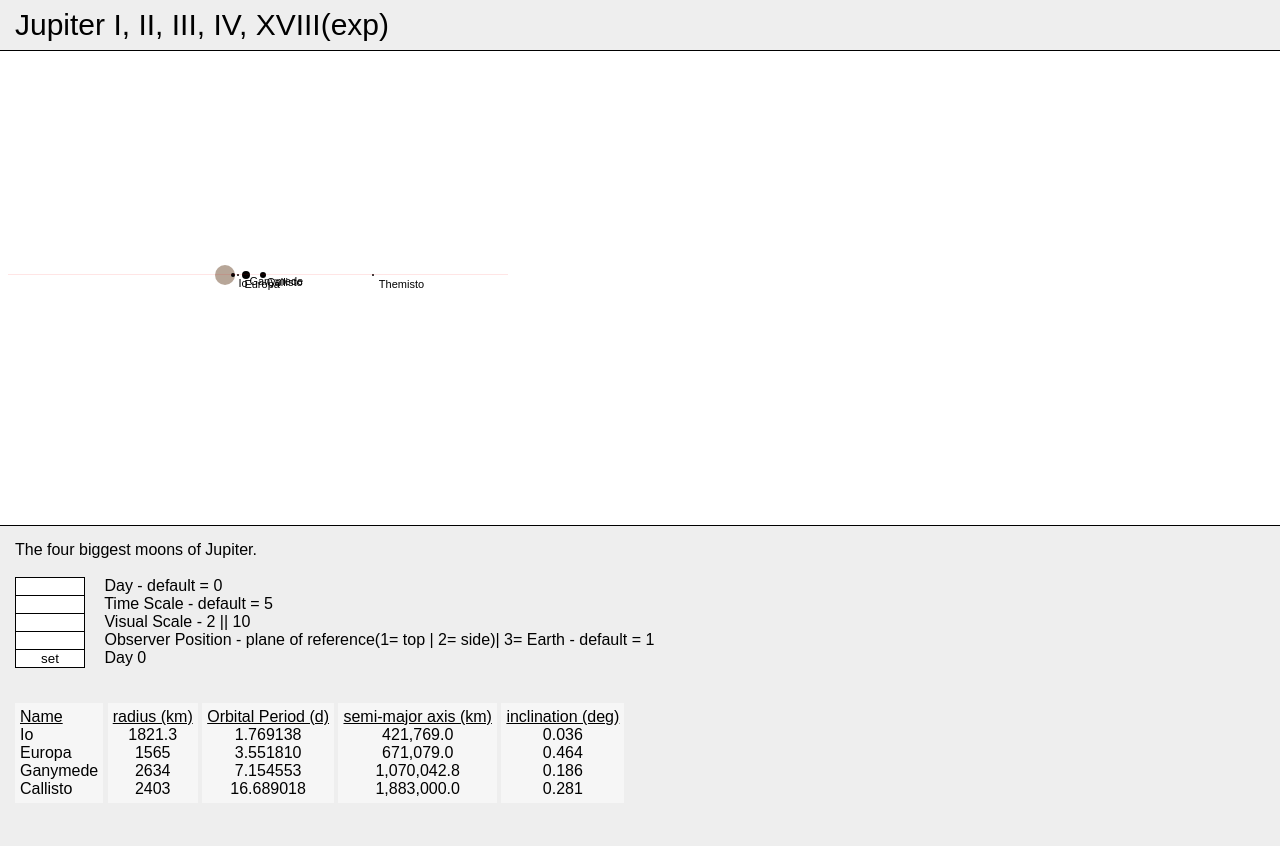
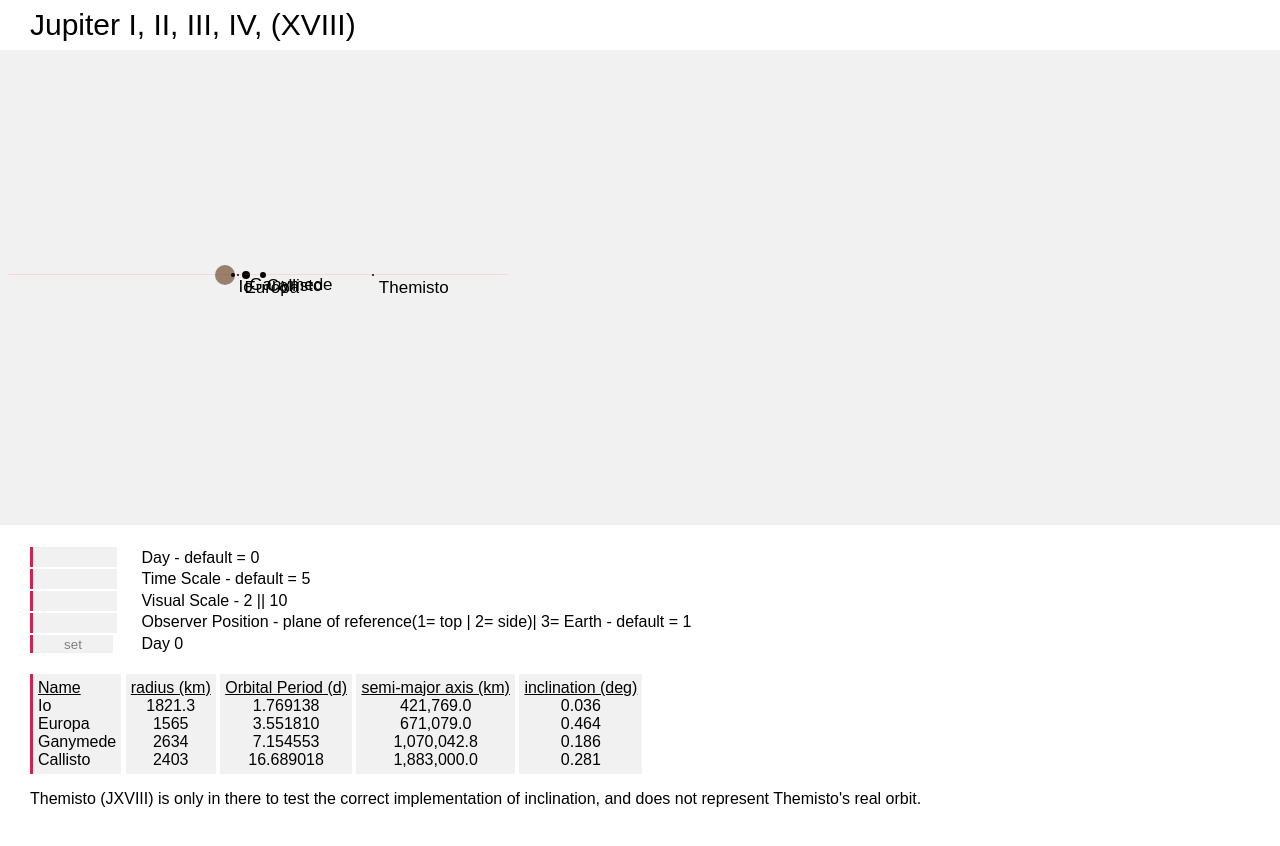
Before and after one commit to etacarinaea/Jupiter, a plain HTML site: page jupiter.html in a window 1280 px wide. Before the commit the page ends 800 px from the top, so only its background shows below. Drawn offline with Linux system fonts and the light colour scheme.

Commit message:
UI changes
changed the UI
some small other changes

```diff
--- a/jupiter.html
+++ b/jupiter.html
@@ -1,12 +1,14 @@
+<!DOCTYPE html>
 <html>
 	<head>
+        <meta http-equiv="Content-Type" content="text/html;charset=utf-8" >
 		<title>Jupiter</title>
-		<link rel="stylesheet" type="text/css" href="style.css" />
-		<script src="sim.js"></script>
-		<script src="set.js"></script>
+		<link rel="stylesheet" type="text/css" href="style.css">
+		<script src="sim.js" type="text/javascript"></script>
+		<script src="set.js" type="text/javascript"></script>
 	</head>
 	<body>
-		<!--- planets/satelites --->
+		<!-- planets/satellites -->
 		<div id="Jupiter"></div>
 		<div id="IoDIV"><span id="IoName">Io</span></div>
 		<div id="EuropaDIV"><span id="EuropaName">Europa</span></div>
@@ -14,22 +16,31 @@
 		<div id="CallistoDIV"><span id="CallistoName">Callisto</span></div>
 		<div id="ThemistoDIV"><span id="ThemistoName">Themisto</span></div>
 
-		<!--- other --->
+		<!-- other -->
 		<div id="ref"></div>
 
-		<!--- UI --->
+		<!-- UI -->
 		<div id="header">
-			Jupiter I, II, III, IV, XVIII(exp)
+			Jupiter I, II, III, IV, (XVIII)
 		</div>
 
 		<div id="main">
-			The four biggest moons of Jupiter.<br><br>
-			<input type="text" id="ut"></input> Day - default = 0<br>
-			<input type="text" id="uts"></input> Time Scale - default = 5<br>
-			<input type="text" id="uvs"></input> Visual Scale - 2 || 10<br>
-			<input type="text" id="umode"></input> Observer Position - plane of reference(1= top | 2= side)| 3= Earth - default = 1<br>
-			<button onclick="set()">set</button>
-			<span id="CurrentTime"></span><br><br><br>
+            <div class="in">
+                <input type="text" id="ut"><br>
+                <input type="text" id="uts"><br>
+                <input type="text" id="uvs"><br>
+                <input type="text" id="umode"><br>
+                <button onclick="set()">set</button>
+            </div>
+            <div class="in">
+                Day - default = 0<br>
+                Time Scale - default = 5<br>
+                Visual Scale - 2 || 10<br>
+                Observer Position - plane of reference(1= top | 2= side)| 3= Earth - default = 1<br>
+                <span id="CurrentTime"></span>
+			</div>
+
+            <br>
 
 			<div class="t">
 				<span class="th">Name</span><br>
@@ -66,7 +77,12 @@
 				0.186<br>
 				0.281
 			</div>
+
+            <br>
+
+            <p>
+                Themisto (JXVIII) is only in there to test the correct implementation of inclination, and does not represent Themisto's real orbit.
+            <p>
 		</div>
-
 	</body>
 </html>
--- a/sim.js
+++ b/sim.js
@@ -61,6 +61,13 @@ var S = new Array(          // radius in km >>>not in use >>>for real size relat
 2634,                       // JIII     Ganymede    +- 10
 2403,                       // JIV      Callisto    +- 5
 71492                       // Jupiter              +- 4
+);
+var Sa = new Array(         // apparent size (Earth)
+0,                          // JI       Io
+0,                          // JII      Europa
+0,                          // JIII     Ganymede
+0,                          // JIV      Callisto
+0                           // Jupiter
 );
 
 
@@ -135,7 +142,7 @@ window.onload =function(){
         document.getElementById("ThemistoDIV").style.left = Xo -1 + XThemisto*vs + "px";                                            // set "left"-value for Themisto
         document.getElementById("ThemistoDIV").style.top = Yo -1 + (YThemisto+(YThemisto*(I[4]/90)-YThemisto)*mod2)*vs + "px";      // set "top"-value for Themisto
 
-        document.getElementById("CurrentTime").innerHTML = "Day " + Math.round((t*60*1.769)*100/10000000)/100;                      // display current time
+        document.getElementById("CurrentTime").innerHTML = "Day " + Math.round((t*60*1.769)*100/10000000)/100;                      // display current time (in days)
     }, 10);
 
     // static objects
--- a/style.css
+++ b/style.css
@@ -1,12 +1,11 @@
 #Jupiter {
 	position: absolute;
-
 	height: 20px;
 	width: 20px;
 
 	border-radius: 10px;
 
-	background-color: rgba(153,128,108,0.7);
+	background-color: #99806c;
 }
 #IoDIV {
 	position: absolute;
@@ -14,7 +13,7 @@
 	width: 4px;
 
 	border-radius: 2px;
-	background-color: #000000;
+	background-color: #000;
 }
 #EuropaDIV {
 	position: absolute;
@@ -22,7 +21,7 @@
 	width: 2px;
 
 	border-radius: 1px;
-	background-color: #000000;
+	background-color: #000;
 }
 #GanymedeDIV {
 	position: absolute;
@@ -30,7 +29,7 @@
 	width: 8px;
 
 	border-radius: 4px;
-	background-color: #000000;
+	background-color: #000;
 }
 #CallistoDIV {
 	position: absolute;
@@ -38,7 +37,7 @@
 	width: 6px;
 
 	border-radius: 3px;
-	background-color: #000000;
+	background-color: #000;
 }
 #ThemistoDIV {
 	position: absolute;
@@ -46,7 +45,7 @@
 	width: 2px;
 
 	border-radius: 1px;
-	background-color: #000000;
+	background-color: #000;
 }
 #IoName,
 #EuropaName,
@@ -62,34 +61,37 @@
 	height: 1px;
 	width: 500px;
 
-	background-color:#f00;
-	opacity:0.1;
+	background-color: #f00;
+	opacity: 0.1;
 }
 
 
 
+/*** UI ***/
+
+
+
 body {
-	background-color: #fff;
+	background-color: #f1f1f1;
 
-	color: #000000;
+	color: #000;
 	font-family: 'Arial', sans-serif;
-	font-size: 11;
+	font-size: 17px;
 }
 
 
 #header {
 	position: fixed;
-	top:0;
-	left:0;
-	height:50px;
-	width:100%;
+	top: 0;
+	left: 0;
+	height: 50px;
+	width: 100%;
 
-	font-size:30;
-	line-height:50px;
-	padding-left:15px;
+	font-size: 30px;
+	line-height: 50px;
+	padding-left: 30px;
 
-	background-color:#eee;
-	border-bottom:1px solid  #000;
+	background-color: #fff;
 }
 
 #main {
@@ -98,40 +100,48 @@ body {
 	left: 0;
 
 	font-family: 'Arial', sans-serif;
-	font-size: 16;
-	padding:15px;
+	font-size: 16px;
+	padding: 20px 30px;
 
 	width: 100%;
-	height:700px;
+	height: 700px;
 
 	-webkit-box-sizing: border-box;
 	-moz-box-sizing: border-box;
 	box-sizing: border-box;
 
-	background-color:#eee;
-	border-top:1px solid  #000;
+	background-color: #fff;
 }
 input,
 button {
-	margin:0 15px -1px 0;
-	text-align:center;
-	width:70px;
-	background-color:#fff;
-	border:1px solid  #000;
+	margin: 2px 20px 0 3px;
+	text-align: center;
+	width: 80px;
+    height: 18px;
+    color: #7f7f7f;
+	background-color: #f1f1f1;
+	border: 0;
+    box-shadow: -3px 0 #CC2650;
+}
+#main .in {
+    display: inline-block;
+}
+#main >:nth-child(2) {
+    line-height:21.5px;
 }
 
-
-
-.t {
+.t,
+.tn {
+    margin-top: 20px;
 	padding: 5px;
 	display: inline-block;
-	background-color: rgba(255,255,255,0.5);
+	background-color: #f1f1f1;
+}
+.t {
+    border-left: solid 3px #CC2650;
 }
 .tn {
 	text-align: center;
-	padding: 5px;
-	display: inline-block;
-	background-color: rgba(255,255,255,0.5);
 }
 .th {
 	text-decoration: underline;
```
Also changed, not shown: set.js (line endings or trailing spaces).
